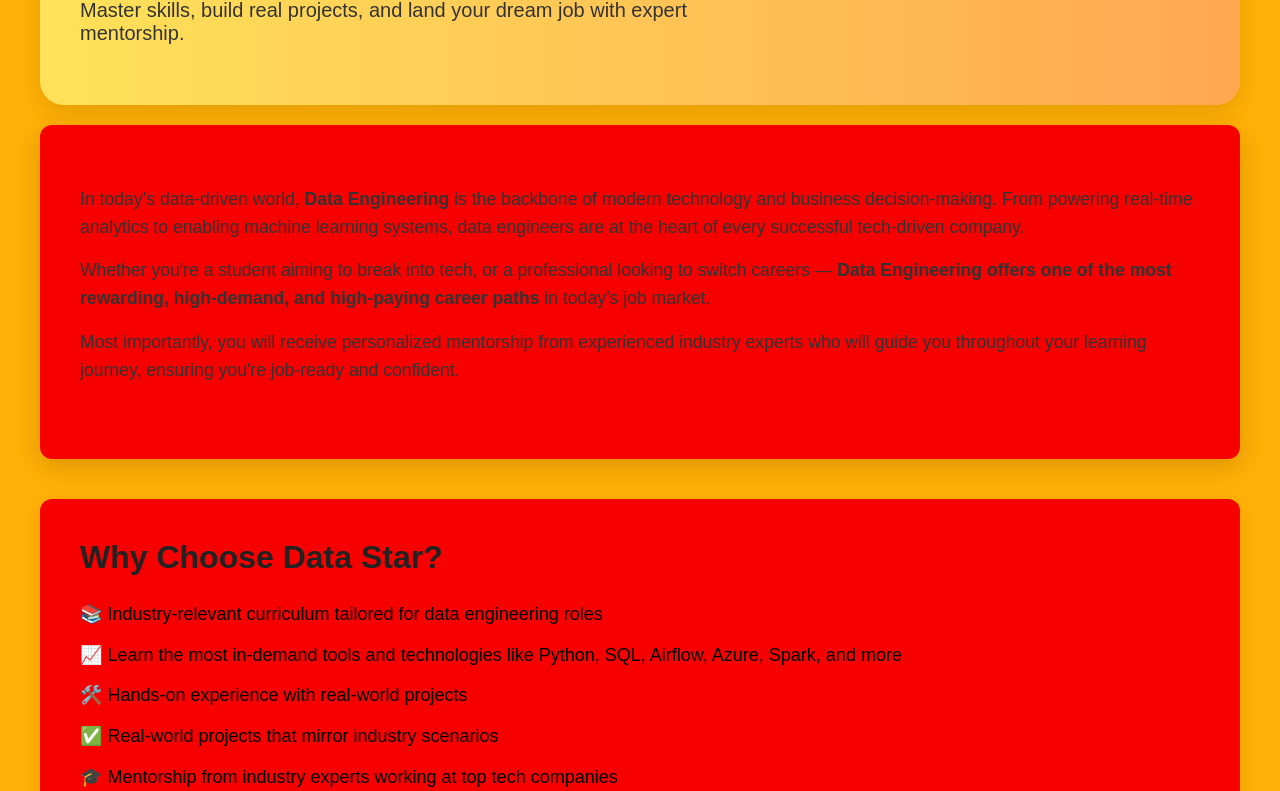
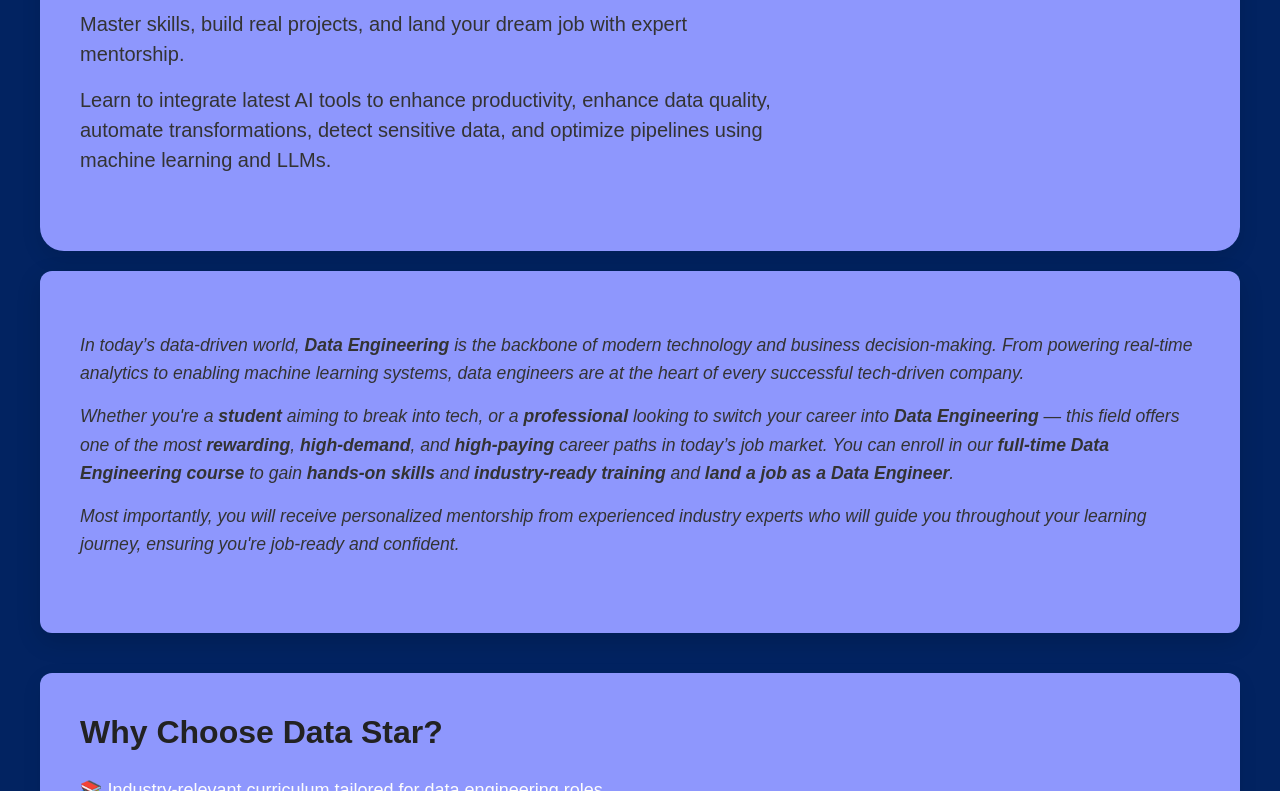
Before and after one commit to yashssahu/data_star_fe, a plain HTML site: page index.html in a window 1280 px wide. Shown: the part 246-1037 px from the top of the page. Drawn offline with nearby package versions, Linux system fonts and the light colour scheme.

Commit message:
change color and add new content

```diff
--- a/css/styles.css
+++ b/css/styles.css
@@ -6,8 +6,8 @@
 }
 
 body {
-  background-color: #ffb006;
-  color: black;
+  background-color: #022361;
+  color: rgb(253, 253, 253);
   font-family: Arial, sans-serif;
 }
 
@@ -15,7 +15,7 @@ header {
   display: flex;
   justify-content: space-between;
   align-items: center;
-  background-color: #f70000;
+  background-color: #8e97fd;
   padding: 20px;
 }
 
@@ -35,32 +35,9 @@ main {
   padding: 40px 20px;
 }
 
-/* Animation definitions */
-@keyframes slideTop {
-  0% {
-    opacity: 500;
-    transform: translateY(-40px);
-  }
-  100% {
-    opacity: 10;
-    transform: translateY(0);
-  }
-}
-
-@keyframes slideLeft {
-  0% {
-    opacity: 0;
-    transform: translateX(-60px);
-  }
-  100% {
-    opacity: 1;
-    transform: translateX(0);
-  }
-}
-
 /* 🎯 Hero Top Section */
 .hero-top {
-  background: linear-gradient(to right, #ffe259, #ffa751);
+  background: #8e97fd;
   padding: 60px 40px;
   border-radius: 1.5rem;;
   box-shadow: 0 8px 20px rgba(0, 0, 0, 0.1);
@@ -97,7 +74,7 @@ main {
 
 /* 🔻 Hero Main Section */
 .hero-section {
-  background: #f70000;
+  background: #8e97fd;
   padding: 60px 40px;
   color: #1a1a1a;
   text-align: left;
@@ -154,7 +131,7 @@ h1 {
 
 /* ✅ Why Choose Section */
 .why-choose {
-  background-color: #f70000;
+  background-color: #8e97fd;
   padding: 40px;
   margin-top: 40px;
   border-radius: 12px;
@@ -192,9 +169,10 @@ h1 {
   margin-top: 20px;
 }
 
+
 /* Cards */
 .card {
-  background-color: #fa2a2a;
+  background-color: #8e97fd;
   padding: 25px;
   border-radius: 10px;
   position: relative;
@@ -209,6 +187,8 @@ h1 {
 
 .card h2 {
   font-size: 1.4em;
+  margin-bottom: 10px;
+  font-weight: 700;
   margin-bottom: 10px;
 }
 
@@ -235,5 +215,5 @@ footer {
   text-align: center;
   padding: 20px;
   font-size: 0.9em;
-  background-color: #cc0000;
+  background-color: #8e97fd;
 }
--- a/index.html
+++ b/index.html
@@ -4,6 +4,11 @@
   <meta charset="UTF-8" />
   <meta name="viewport" content="width=device-width, initial-scale=1.0"/>
   <title>Data Star - Learn Data Engineering</title>
+
+  <!-- Bootstrap CDN (Optional) -->
+  <link href="https://cdn.jsdelivr.net/npm/bootstrap@5.3.0/dist/css/bootstrap.min.css" rel="stylesheet"/>
+
+  <!-- Custom CSS -->
   <link rel="stylesheet" href="css/styles.css" />
 
   <!-- AOS CSS -->
@@ -26,22 +31,33 @@
       <p class="subheadline">
         Master skills, build real projects, and land your dream job with expert mentorship.
       </p>
+      <p class="subheadline">
+        Learn to integrate latest AI tools to enhance productivity, enhance data quality, automate transformations, detect sensitive data, and optimize pipelines using machine learning and LLMs.
+      </p>
     </div>
   </section>
 
   <section class="hero-section" data-aos="fade-right" data-aos-duration="10000">
     <div class="hero-content">
       <p>
+        <i>
         In today’s data-driven world, <strong>Data Engineering</strong> is the backbone of modern technology and business decision-making.
         From powering real-time analytics to enabling machine learning systems, data engineers are at the heart of every successful tech-driven company.
+        </i>
       </p>
       <p>
-        Whether you're a student aiming to break into tech, or a professional looking to switch careers —
-        <strong>Data Engineering offers one of the most rewarding, high-demand, and high-paying career paths</strong> in today’s job market.
+        <i>
+        Whether you're a <strong>student</strong> aiming to break into tech, or a <strong>professional</strong> looking to switch your career into <strong>Data Engineering</strong> —
+        this field offers one of the most <strong>rewarding</strong>, <strong>high-demand</strong>, and <strong>high-paying</strong> career paths in today’s job market.
+        You can enroll in our <strong>full-time Data Engineering course</strong> to gain <strong>hands-on skills</strong> and <strong>industry-ready training</strong> and <strong>land a job as a Data Engineer</strong>.
+        </i>
       </p>
+
       <p>
+        <i>
         Most importantly, you will receive personalized mentorship from experienced industry experts who will guide
         you throughout your learning journey, ensuring you're job-ready and confident.
+        </i>
       </p>
   </section>
 
@@ -187,15 +203,5 @@
   </script>
   <script src="js/script.js"></script>
 
-  <!-- AOS JS at the end -->
-  <script src="https://unpkg.com/aos@2.3.4/dist/aos.js"></script>
-  <script>
-    document.addEventListener('DOMContentLoaded', function () {
-      AOS.init({
-        once: true
-      });
-    });
-  </script>
-
 </body>
 </html>
```
